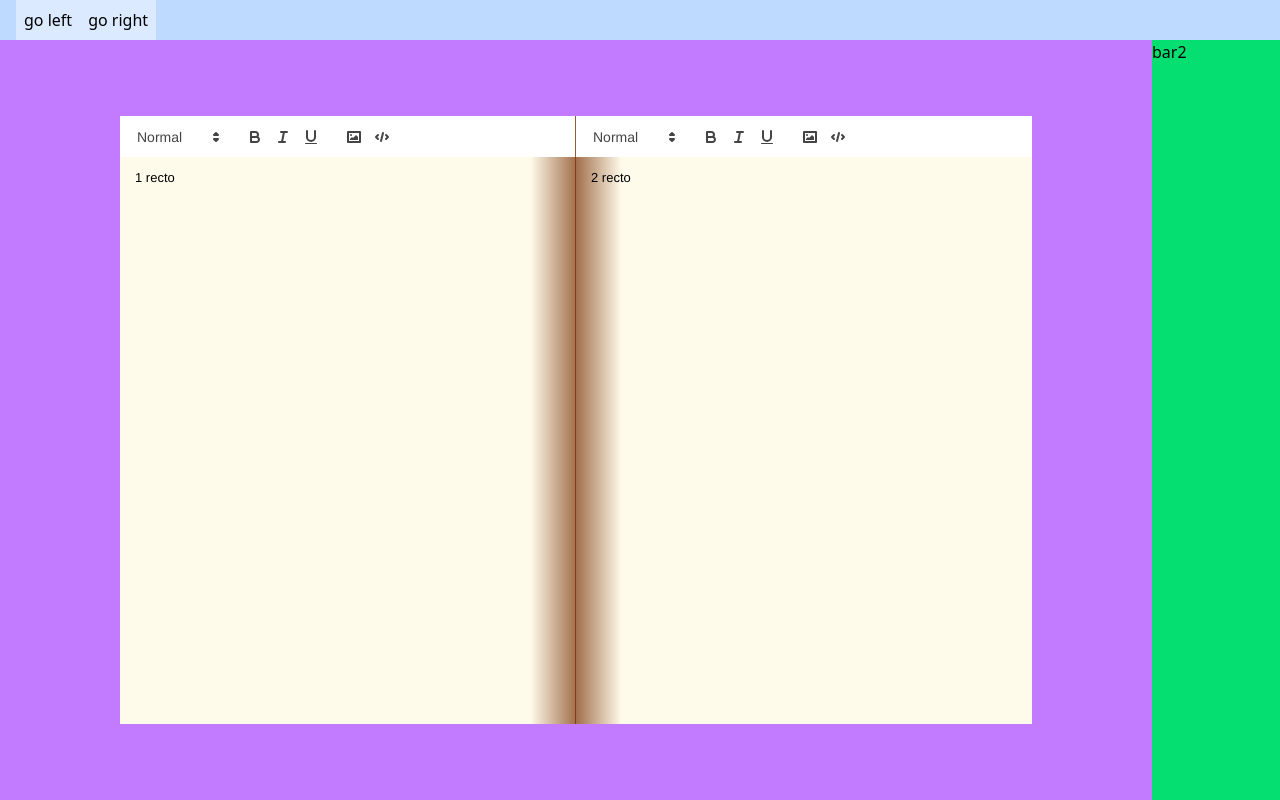
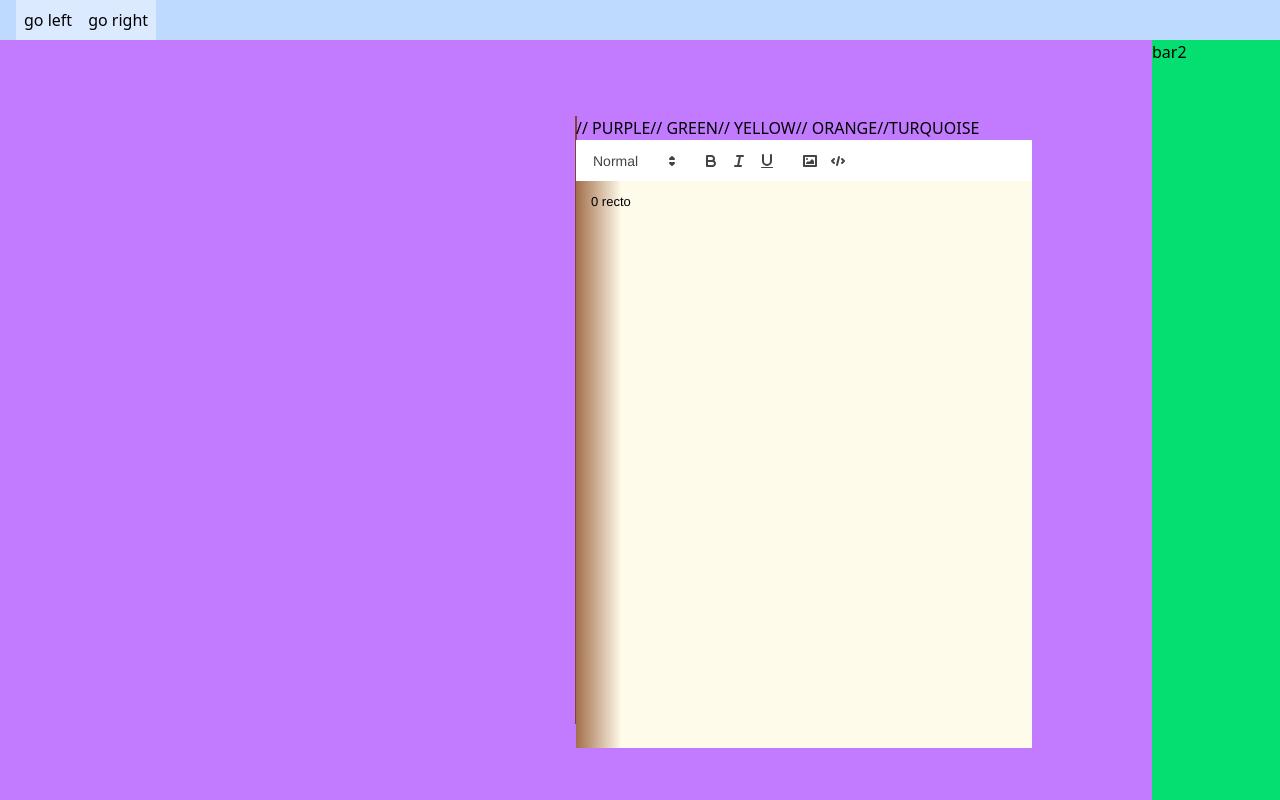
Before and after one commit to ChloeStevovitch/memoloom2, a React (Vite) app: page / in a window 1280 px wide. Built offline with nearby package versions, Linux system fonts and the light colour scheme.

Commit message:
Improve book animation and structure: add flip controls, fix backface visibility, enhance binding design

```diff
--- a/src/App.tsx
+++ b/src/App.tsx
@@ -1,18 +1,43 @@
-import { useState } from "react";
-import SheetRight from "./SheetRight";
-import SheetLeft from "./SheetLeft";
+import { useEffect, useState } from "react";
+import SheetRight from "./components/SheetRight";
+import Binding from "./components/Binding";
 
 function App() {
-  const [isFlippingTo, setIsFlippingTo] = useState<number>(1);
-  const [currentPair, setCurrentPair] = useState<number>(1);
+  const [isFlippingTo, setIsFlippingTo] = useState<number>(0);
+  const [currentPair, setCurrentPair] = useState<number>(0);
+  const [zIndexTable, setZIndexTable] = useState<number[]>([5, 4, 3, 2, 1]);
+  const nbSheets = 5;
 
   const handleFlip = (value: number) => {
     setIsFlippingTo(value);
+    const oldArray = zIndexTable;
+    let newArray1: any = [];
+    let newArray2: any = [];
+
+    //on va vers la droite
+    if (currentPair < value) {
+      // newArray[currentPair] = nbSheets + 1;
+      newArray1 = oldArray.slice(0, currentPair).map((_x, i) => nbSheets - i);
+      newArray2 = oldArray.slice(currentPair).map((_x, i) => nbSheets + 1 - i);
+
+      //on va vers la gauche
+    } else if (currentPair > value) {
+      // newArray[currentPair - 1] = nbSheets + 1;
+      newArray1 = oldArray
+        .slice(0, currentPair)
+        .map((_x, i) => nbSheets + 1 - i);
+      newArray2 = oldArray.slice(currentPair).map((_x, i) => nbSheets - i);
+    }
+    const newArray = [...newArray1.reverse(), ...newArray2];
+
+    console.log(newArray);
+    setZIndexTable(newArray);
   };
+
   const handleFlipEndPage = () => {
     setCurrentPair(isFlippingTo);
   };
-
+  useEffect(() => {}, [setIsFlippingTo]);
   return (
     <div className=" h-screen w-screen flex flex-col">
       <div className="bg-blue-200 h-[5%] w-full flex items-center px-4">
@@ -34,20 +59,55 @@ function App() {
       <div className="h-[95%] flex w-full">
         <div className="bg-purple-400 h-full centerFlex w-[90%] ">
           <div className="h-[80%] centerFlex relative">
-            <SheetLeft
-              id={1}
+            <div className="sheetContainer"></div>
+            <Binding />
+            <div className="sheetContainer">
+              // PURPLE
+              <SheetRight
+                currentPair={currentPair}
+                id={0}
+                zIndex={zIndexTable[0]}
+                isFlipped={currentPair > 0}
                 isFlippingTo={isFlippingTo}
                 handleFlipEndPage={handleFlipEndPage}
               />
-
-            <div className=" w-[200px] absolute h-full   centerFlex">
-              <div className="bg-amber-900/80 h-full w-[2px]"></div>
-            </div>
+              // GREEN
               <SheetRight
+                currentPair={currentPair}
                 id={1}
+                zIndex={zIndexTable[1]}
+                isFlipped={currentPair > 1}
                 isFlippingTo={isFlippingTo}
                 handleFlipEndPage={handleFlipEndPage}
               />
+              // YELLOW
+              <SheetRight
+                currentPair={currentPair}
+                id={2}
+                zIndex={zIndexTable[2]}
+                isFlipped={currentPair > 2}
+                isFlippingTo={isFlippingTo}
+                handleFlipEndPage={handleFlipEndPage}
+              />
+              // ORANGE
+              <SheetRight
+                currentPair={currentPair}
+                id={3}
+                zIndex={zIndexTable[3]}
+                isFlipped={currentPair > 3}
+                isFlippingTo={isFlippingTo}
+                handleFlipEndPage={handleFlipEndPage}
+              />
+              //TURQUOISE
+              <SheetRight
+                currentPair={currentPair}
+                id={4}
+                zIndex={zIndexTable[4]}
+                isFlipped={currentPair > 4}
+                isFlippingTo={isFlippingTo}
+                handleFlipEndPage={handleFlipEndPage}
+              />
+            </div>
           </div>
         </div>
         <div className="bg-green-400 h-full w-[10%]">bar2</div>
--- a/src/SheetLeft.tsx
+++ /dev/null
@@ -1,31 +0,0 @@
-import { cn } from "./main";
-import Page from "./Page";
-
-interface SheetLeftProps {
-  isFlippingTo: number;
-  handleFlipEndPage: () => void;
-  children?: React.ReactNode;
-  id: number;
-  className?: string;
-}
-
-function SheetLeft({ id, isFlippingTo, handleFlipEndPage }: SheetLeftProps) {
-  return (
-    <div
-      onTransitionEnd={handleFlipEndPage}
-      className={cn(
-        "pageContainer",
-        "left",
-        isFlippingTo < id ? "rotate-y-180" : ""
-      )}
-    >
-      <Page id={id - 1} className="page verso">
-        {id - 1} verso
-      </Page>
-      <Page id={id} className="page recto">
-        {id} recto
-      </Page>
-    </div>
-  );
-}
-export default SheetLeft;
--- /dev/null
+++ b/src/components/Binding.tsx
@@ -0,0 +1,15 @@
+import React from "react";
+
+interface BindingProps {
+  // Add props as needed
+}
+
+const Binding: React.FC<BindingProps> = () => {
+  return (
+    <div className=" w-[200px] absolute h-full   centerFlex">
+      <div className="bg-amber-900/80 h-full w-[2px]"></div>
+    </div>
+  );
+};
+
+export default Binding;
--- /dev/null
+++ b/src/components/SheetLeft.tsx
@@ -0,0 +1,61 @@
+import { useMemo, useState } from "react";
+import { cn } from "../main";
+import Page from "./Page";
+
+interface SheetLeftProps {
+  currentPair: number;
+  isFlippingTo: number;
+  handleFlipEndPage: () => void;
+  children?: React.ReactNode;
+  id: number;
+  className?: string;
+}
+
+function SheetLeft({
+  id,
+  currentPair,
+  isFlippingTo,
+  handleFlipEndPage,
+}: SheetLeftProps) {
+  const [zIndexProperty, setZIndexProperty] = useState(
+    1000 - Math.abs(currentPair - id)
+  );
+
+  const handleZIndexChange = useMemo(() => {
+    return () => {
+      const newValue =
+        currentPair === id || currentPair === id - 1
+          ? 1000
+          : 1000 - Math.abs(currentPair - id);
+
+      setTimeout(() => {
+        setZIndexProperty(newValue);
+        console.log("zIndexProperty changed");
+      }, 500);
+    };
+  }, [currentPair]);
+
+  return (
+    <div
+      onTransitionEnd={handleFlipEndPage}
+      onTransitionRun={handleZIndexChange}
+      className={cn(
+        "pageContainer",
+        "left",
+        id > currentPair + 2 && "hidden",
+        isFlippingTo < id ? "rotate-y-180" : ""
+      )}
+      style={{
+        zIndex: zIndexProperty,
+      }}
+    >
+      <Page id={id - 1} className="page verso">
+        {id - 1} verso
+      </Page>
+      <Page id={id} className="page recto">
+        {id} recto
+      </Page>
+    </div>
+  );
+}
+export default SheetLeft;
--- a/src/SheetRight.tsx
+++ b/src/components/SheetRight.tsx
@@ -1,15 +1,24 @@
-import { cn } from "./main";
+import { cn } from "../main";
 import Page from "./Page";
 
 interface SheetRightProps {
+  currentPair: number;
   isFlippingTo: number;
   handleFlipEndPage: () => void;
   children?: React.ReactNode;
   id: number;
   className?: string;
+  zIndex: number;
+  isFlipped: boolean;
 }
 
-function SheetRight({ id, isFlippingTo, handleFlipEndPage }: SheetRightProps) {
+function SheetRight({
+  id,
+  isFlippingTo,
+  zIndex,
+  isFlipped,
+  handleFlipEndPage,
+}: SheetRightProps) {
   return (
     <div
       onTransitionEnd={handleFlipEndPage}
@@ -18,12 +27,15 @@ function SheetRight({ id, isFlippingTo, handleFlipEndPage }: SheetRightProps) {
         "right",
         isFlippingTo > id ? "rotate-y-180 " : ""
       )}
+      style={{
+        zIndex: zIndex,
+      }}
     >
       <Page id={id + 2} className="page verso">
-        {id + 2} verso
+        {id} verso {isFlipped}
       </Page>
       <Page id={id + 1} className="page recto">
-        {id + 1} recto
+        {id} recto
       </Page>
     </div>
   );
--- a/src/style.css
+++ b/src/style.css
@@ -17,9 +17,11 @@
 .page {
   @apply absolute inset-0  h-full bg-amber-50  via-0% via-amber-900/70  to-10% to-transparent;
 }
-
+.sheetContainer {
+  @apply h-full aspect-3/4 relative;
+}
 .pageContainer {
-  @apply backface-hidden h-full w-full relative transition-transform duration-1000 aspect-3/4 z-0;
+  @apply absolute backface-hidden h-full w-full  transition-transform duration-1000  z-0;
 }
 .pageContainer.right {
   @apply origin-left;
```
Also changed, not shown: src/components/Page.tsx (renamed from src/Page.tsx). Lines whose indentation alone changed are shown as unchanged.
